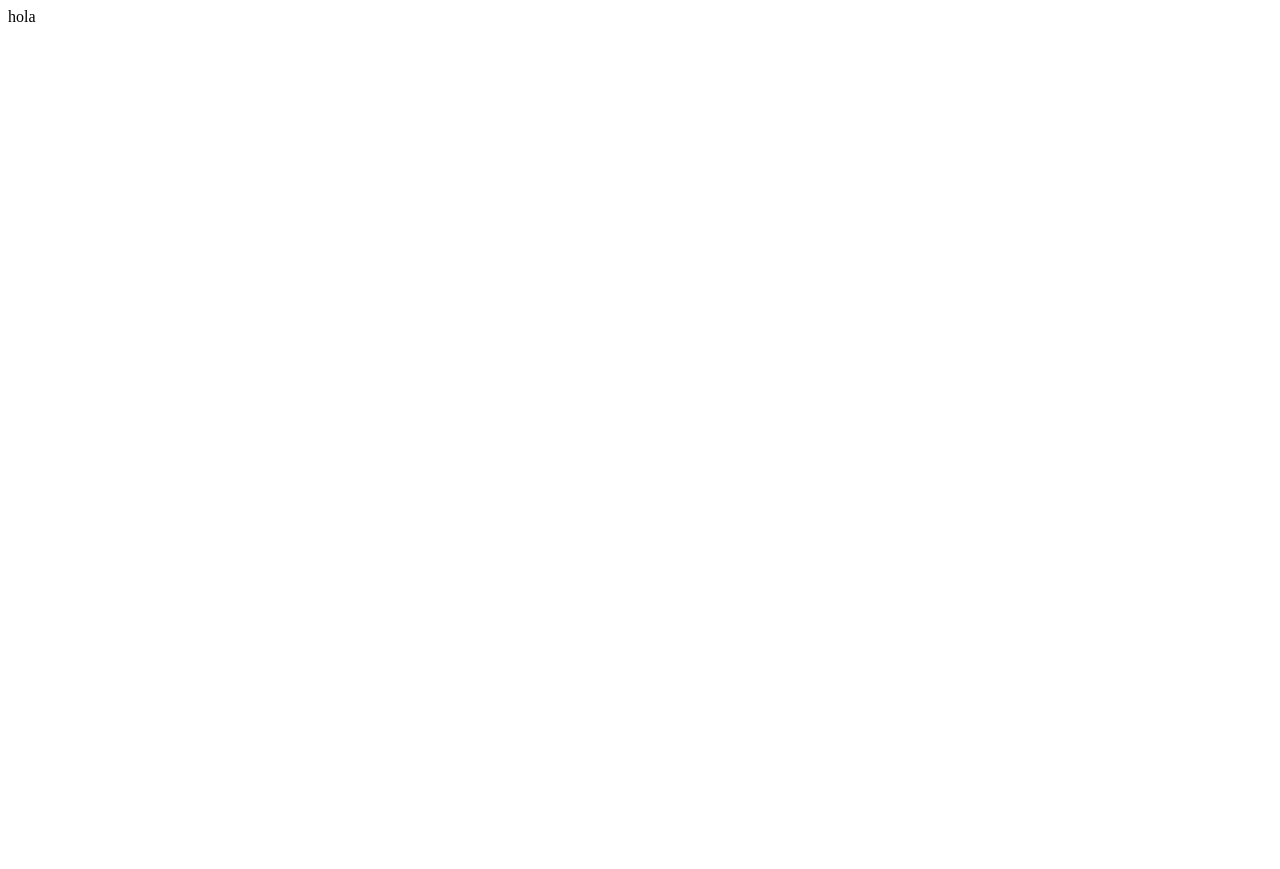
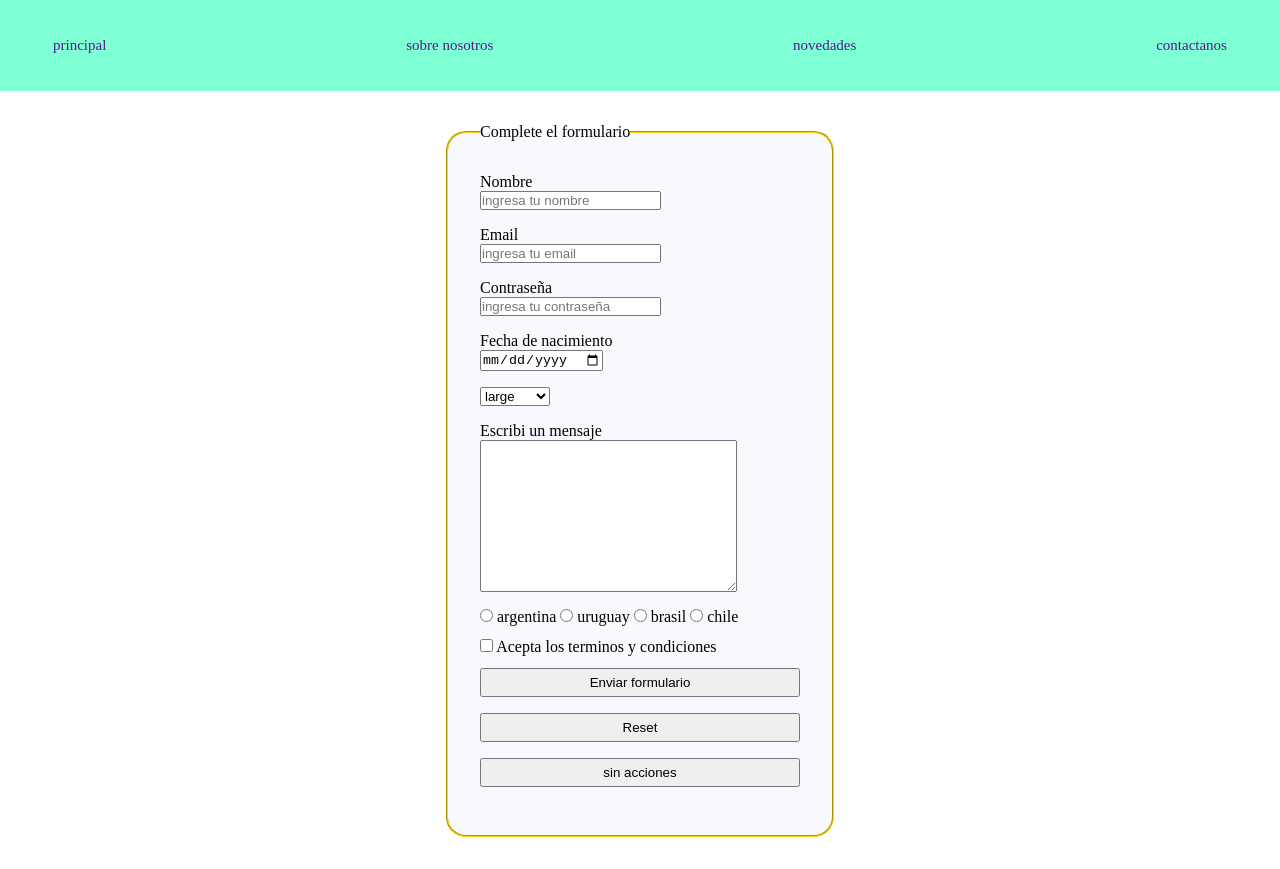
Before and after one commit to NahuelSandoval/practico7, a plain HTML site: page index.html in a window 1280 px wide. Before the commit the page ends 800 px from the top, so only its background shows below. Drawn offline with Linux system fonts and the light colour scheme.

Commit message:
practico81

```diff
--- /dev/null
+++ b/estilo.css
@@ -0,0 +1,76 @@
+*{
+    padding: 0;
+    margin: 0;
+    text-decoration: none;
+
+}
+ul{
+    background-color: aquamarine;
+    font-size: 0;
+    list-style: none;
+    padding: 2rem;
+    display: flex;
+    flex-direction: row;
+    justify-content: space-between;
+
+}
+li{
+    display: inline-block;
+    position: relative;
+    font-size: 15px;
+    padding: 5px;
+}
+ul ul{
+    position: absolute;
+    gap: 3rem;
+    display: none;
+
+}
+ul ul li {
+    display: block;
+}
+ul li:hover ul{
+    display: block
+}
+a{
+    padding: 1rem;
+}
+a:hover{
+    background-color: blue;
+}
+
+/* form------------- */
+form{
+    display: flex;
+    justify-content: center;
+}
+.campos{
+    display: inline-block;
+    display: flex;
+    flex-direction: column;
+    align-items: flex-start;
+    padding: 2rem;
+    margin: 2rem;
+    border-color: gold;
+    border-radius: 20px;
+    background-color: ghostwhite;
+    width: 20rem;
+}
+input,select,textarea{
+    margin-bottom: 1rem;
+}
+.botones {
+    display:flex;
+    flex-direction: column;
+    align-items: stretch;
+    width: 100%;
+    flex-wrap: nowrap;
+}
+.botones input{
+    padding: 5px;
+}
+.botones input:hover{
+    background-color: blue;
+    color: red;
+    font-family: 'Franklin Gothic Medium', 'Arial Narrow', Arial, sans-serif;
+}
--- a/index.html
+++ b/index.html
@@ -4,9 +4,80 @@
     <meta charset="UTF-8">
     <meta http-equiv="X-UA-Compatible" content="IE=edge">
     <meta name="viewport" content="width=device-width, initial-scale=1.0">
-    <title>Document</title>
+    <link rel="stylesheet" href="estilo.css">
+    <title>Practico8</title>
 </head>
 <body>
-    hola
+    <nav class="navbar">
+        <ul class="linksContenedor">
+            <li><a href="" class="links">principal</a>
+                <ul>
+                    <li><a href="" class="sublinks">fotos</a></li>
+                    <li><a href="" class="sublinks">videos</a></li>
+                    <li><a href="" class="sublinks">audios</a></li>
+                    <li><a href="" class="sublinks">extras</a></li>
+                </ul>
+            </li>
+            <li><a href="" class="links">sobre nosotros</a></li>
+            <li><a href="" class="links">novedades</a></li>
+            <li><a href="" class="links">contactanos</a></li>
+        </ul>
+    </nav>
+<section>
+<form action="https://formspree.io/f/xyyvebag" class="form" method="post">
+
+    <fieldset class="campos">
+        <legend>Complete el formulario</legend>
+
+    <label for="nombre">Nombre</label>
+    <input type="text" name="nombre" id="nombre" placeholder="ingresa tu nombre">
+
+    <label for="correo">Email</label>
+    <input type="email" name="correo" id="correo" placeholder="ingresa tu email">
+
+    <label for="clave">Contraseña</label>
+    <input type="password" name="clave" id="clave" placeholder="ingresa tu contraseña">
+
+    <label for="fecha">Fecha de nacimiento</label>
+    <input type="date" name="fecha" id="fecha" required>
+
+    <select name="talle" id="talle">
+        <option value="l">large</option>
+        <option value="m">medium</option>
+        <option value="s">small</option>
+    </select>
+
+    <label for="mensaje">Escribi un mensaje</label>
+    <textarea name="mensaje" id="mensaje" cols="30" rows="10"></textarea>
+<div class="paises">
+
+    <input type="radio" name="pais" value="argentina">
+    <label for="pais">argentina</label>
+
+    <input type="radio" name="pais" value="uruguay">
+    <label for="pais">uruguay</label>
+
+    <input type="radio" name="pais" value="brasil">
+    <label for="pais">brasil</label>
+
+    <input type="radio" name="pais" value="chile">
+    <label for="pais">chile</label>
+
+</div>
+<div class="terminos">
+    <input type="checkbox" name="acepta" id="acepta" value="1" required>
+    <label for="acepta">Acepta los terminos y condiciones </label>
+</div>
+<div class="botones">
+    <input type="submit" value="Enviar formulario">
+
+    <input type="reset">
+
+    <input type="button" value="sin acciones">
+</div>
+    </fieldset>
+
+</form>
+</section>
 </body>
 </html>
```
